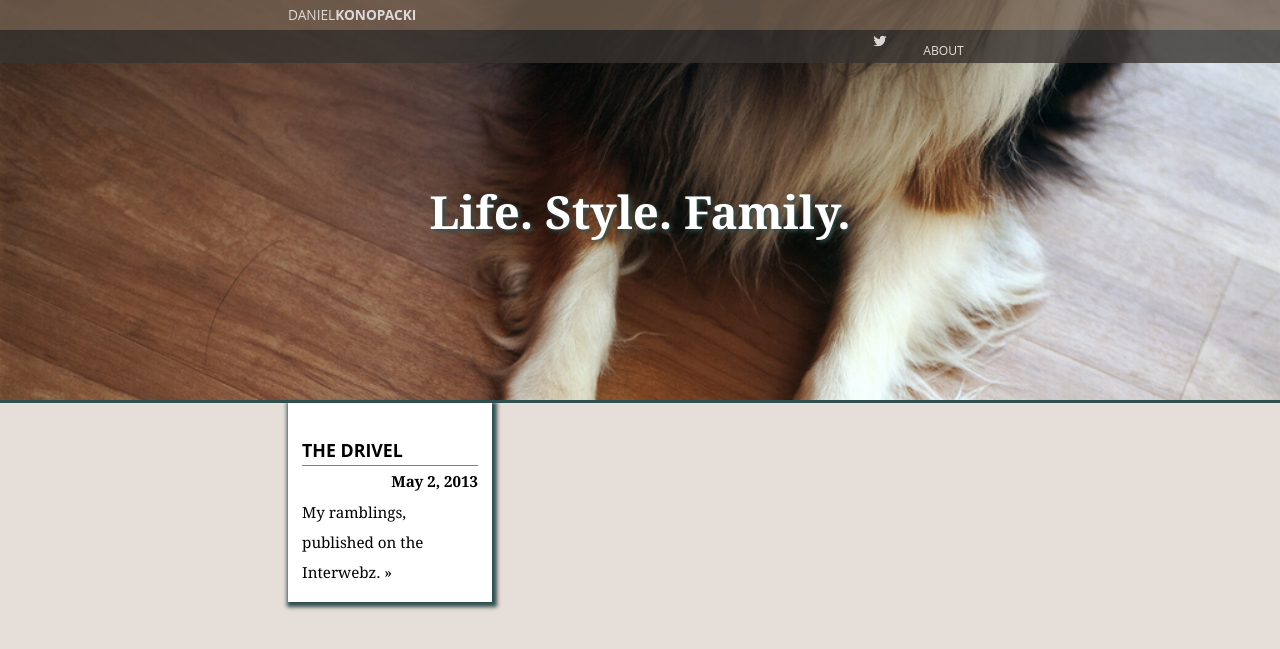
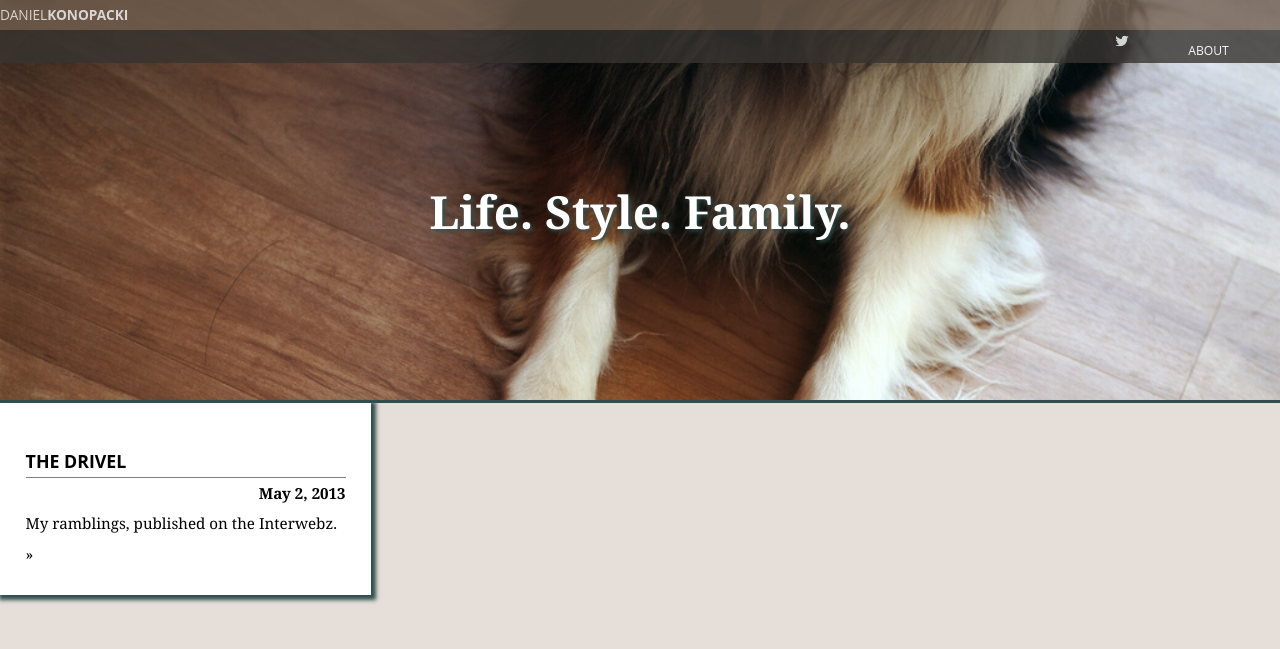
Before and after one commit to danielkonopacki/danielkonopacki.github.com, a Jekyll site: the page built from index.html, in a window 1280 px wide. Shown: the top 649 px of the page. Built offline with Jekyll 4.4.1, drawn with Linux system fonts in a browser that asks for light colours; Markdown is read by kramdown in place of the engine named in the settings.

Commit message:
Style changes

```diff
--- a/css/layout.css
+++ b/css/layout.css
@@ -81,7 +81,5 @@
 }
 
 .content-container {
-  width: 55%;
-  margin: 0 auto;
   line-height: 2em;
 }
```
Also changed, not shown: 1 other file.
